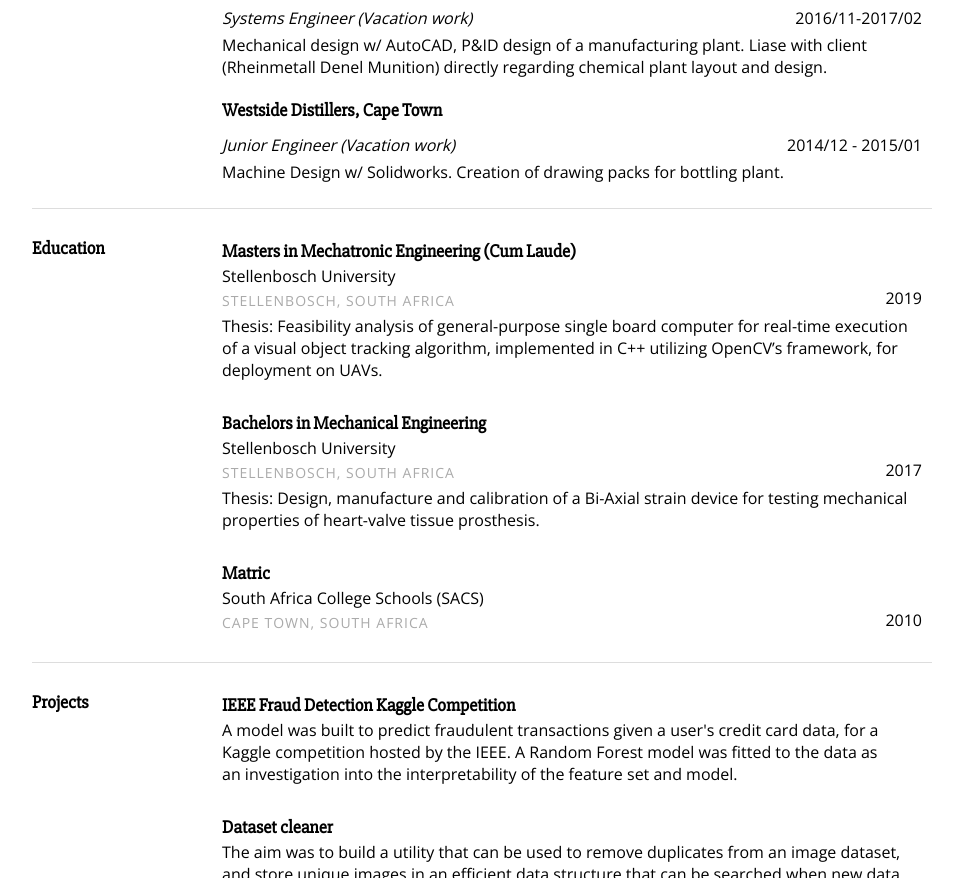
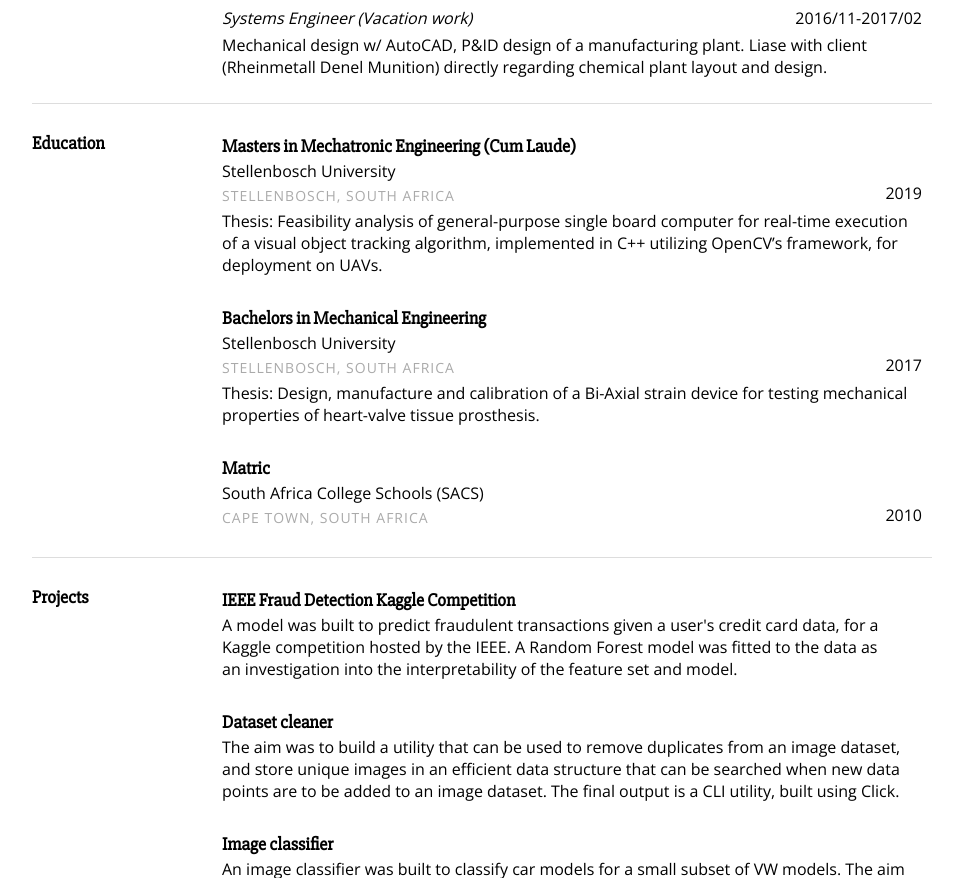
Before and after one commit to GerardWalsh/GerardWalsh.github.io, a plain HTML site: page index.html in a window 1280 px wide. Shown: the part 1272-2150 px from the top of the page, without its empty margins (158-1111 px from the left). Drawn offline with nearby package versions, Linux system fonts and the light colour scheme.

Commit message:
remove stale employment info:

```diff
--- a/index.html
+++ b/index.html
@@ -318,22 +318,6 @@ ul.skills li:last-child{
                     <ul class="desc">
                     </ul>
                     -->
-                    <div class="row">
-                        <div class="col">
-                            <h3>Westside Distillers, Cape Town</h3>
-                        </div>
-                    </div>
-                    <div class="row subsection">
-                        <div class="emph col">Junior Engineer (Vacation work)</div>
-                        <div class="col-right">2014/12 - 2015/01</div>
-                    </div>
-                    <div>
-                        Machine Design w/ Solidworks. Creation of drawing packs for bottling plant.
-                    </div>
-                    <!--
-                    <ul class="desc">
-                    </ul>
-                    -->
                 </div>
             </div>
             <div class="section row">
```
